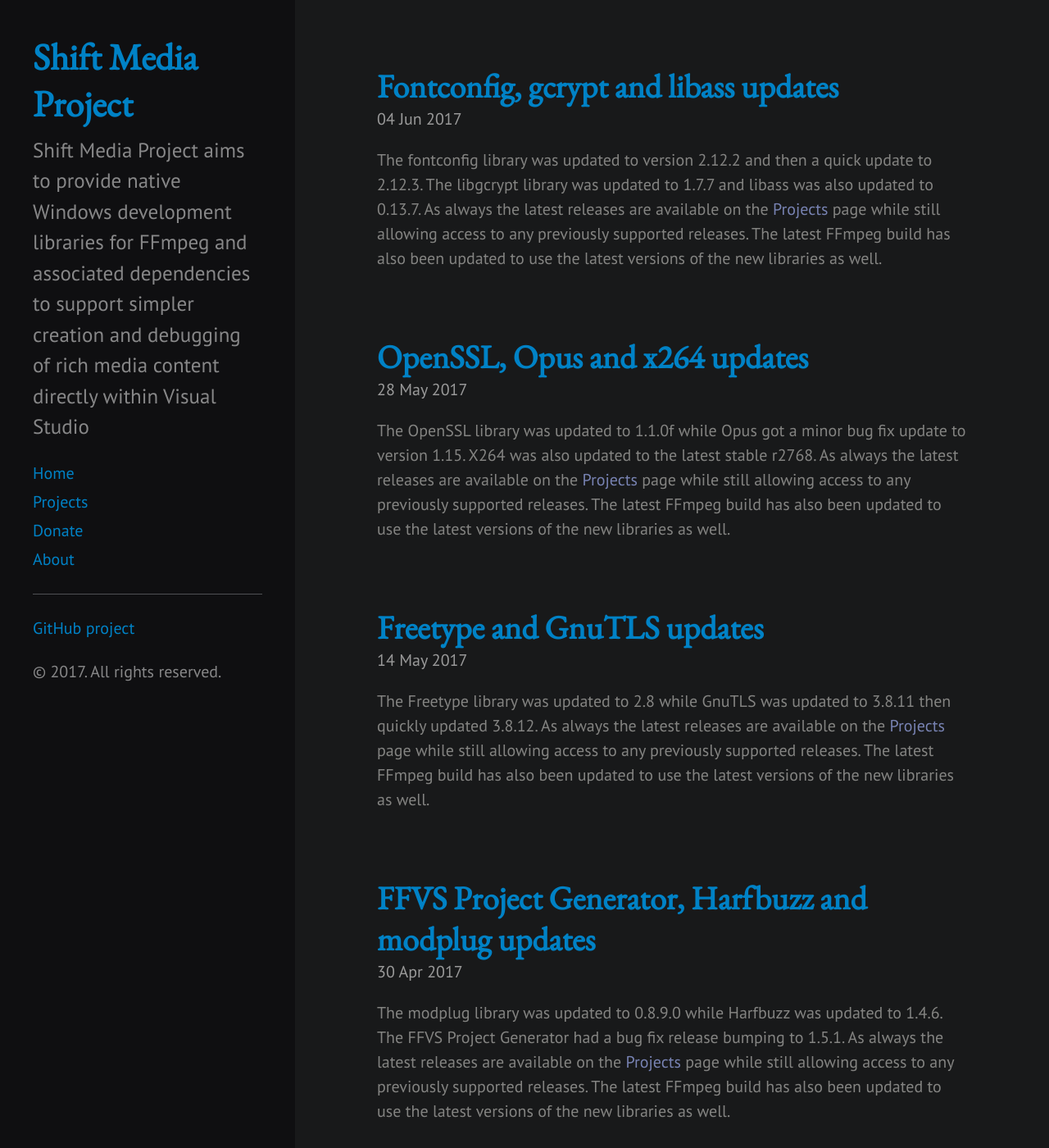
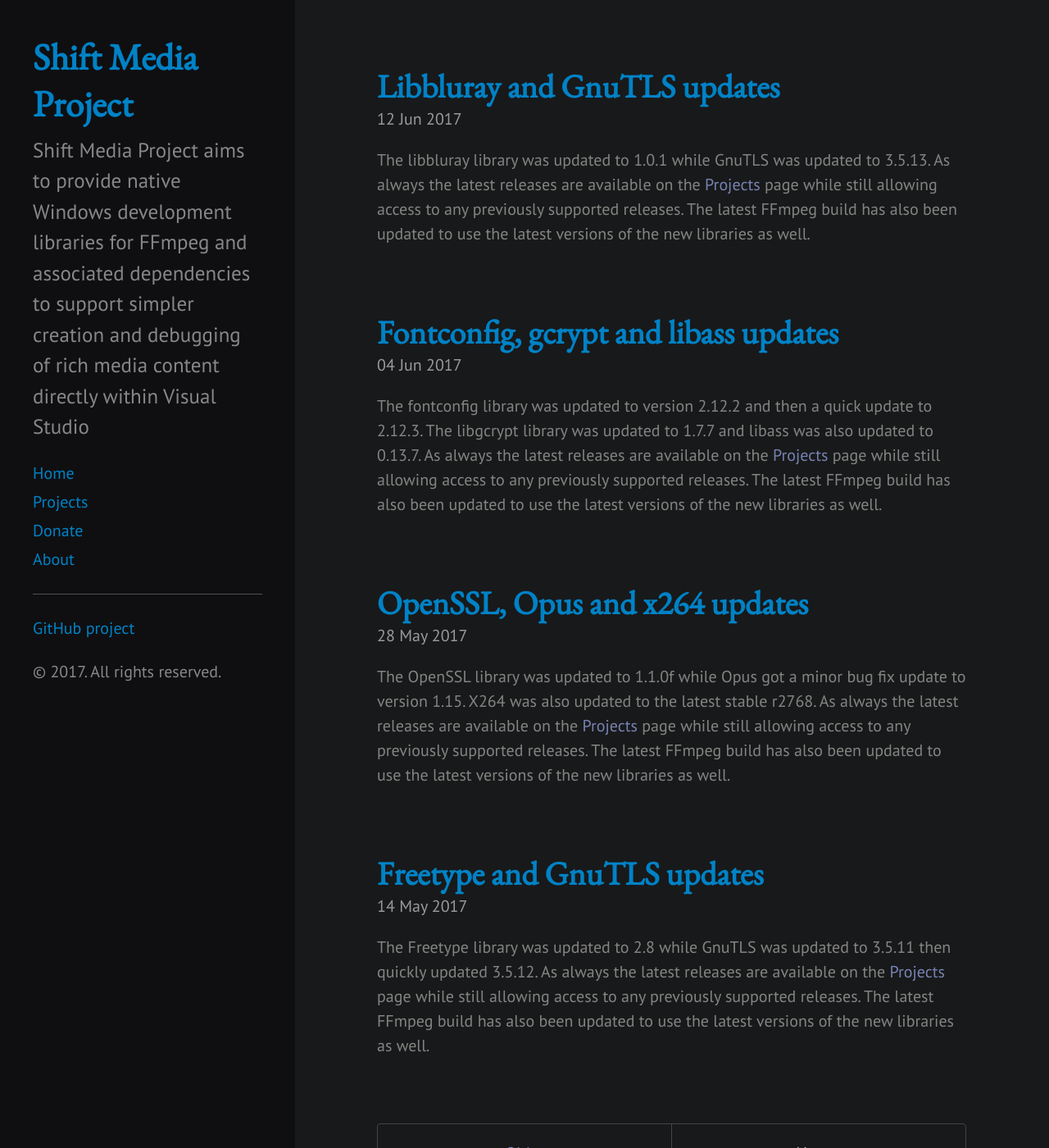
Before and after one commit to ShiftMediaProject/ShiftMediaProject.github.io, a Jekyll site: the page built from index.html, in a window 1280 px wide and 1400 px high. Shown: the whole window at 82% size. Built offline with Jekyll 4.4.1, drawn with Linux system fonts in a browser that asks for light colours; the list of posts is cut into pages by our own code.

Commit message:
post: 2017/06/12.

```diff
--- a/_posts/2017-05-14-freetype-gnutls-updates.md
+++ b/_posts/2017-05-14-freetype-gnutls-updates.md
@@ -3,4 +3,4 @@
 title: Freetype and GnuTLS updates
 ---
 
-The Freetype library was updated to 2.8 while GnuTLS was updated to 3.8.11 then quickly updated 3.8.12. As always the latest releases are available on the [Projects](/1-projects) page while still allowing access to any previously supported releases. The latest FFmpeg build has also been updated to use the latest versions of the new libraries as well.
+The Freetype library was updated to 2.8 while GnuTLS was updated to 3.5.11 then quickly updated 3.5.12. As always the latest releases are available on the [Projects](/1-projects) page while still allowing access to any previously supported releases. The latest FFmpeg build has also been updated to use the latest versions of the new libraries as well.
--- /dev/null
+++ b/_posts/2017-06-12-libbluray-gnutls-updates.md
@@ -0,0 +1,6 @@
+---
+layout: post
+title: Libbluray and GnuTLS updates
+---
+
+The libbluray library was updated to 1.0.1 while GnuTLS was updated to 3.5.13. As always the latest releases are available on the [Projects](/1-projects) page while still allowing access to any previously supported releases. The latest FFmpeg build has also been updated to use the latest versions of the new libraries as well.
```
